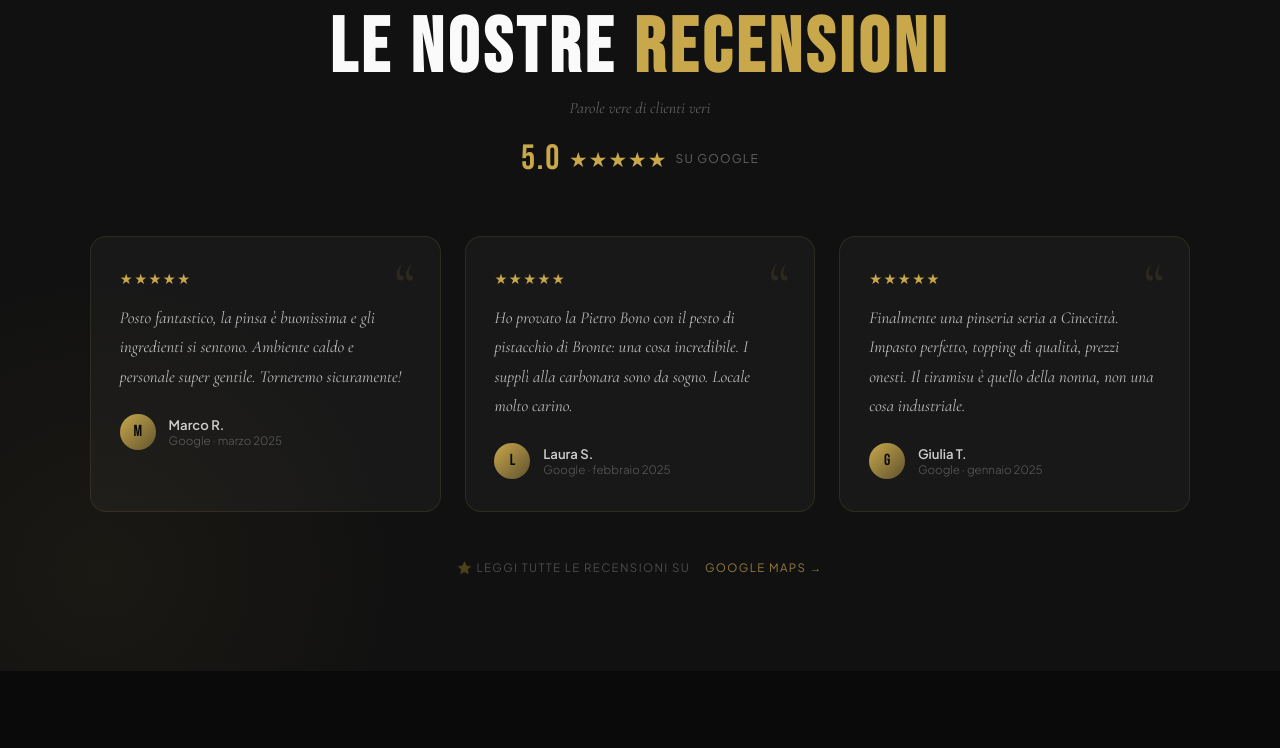
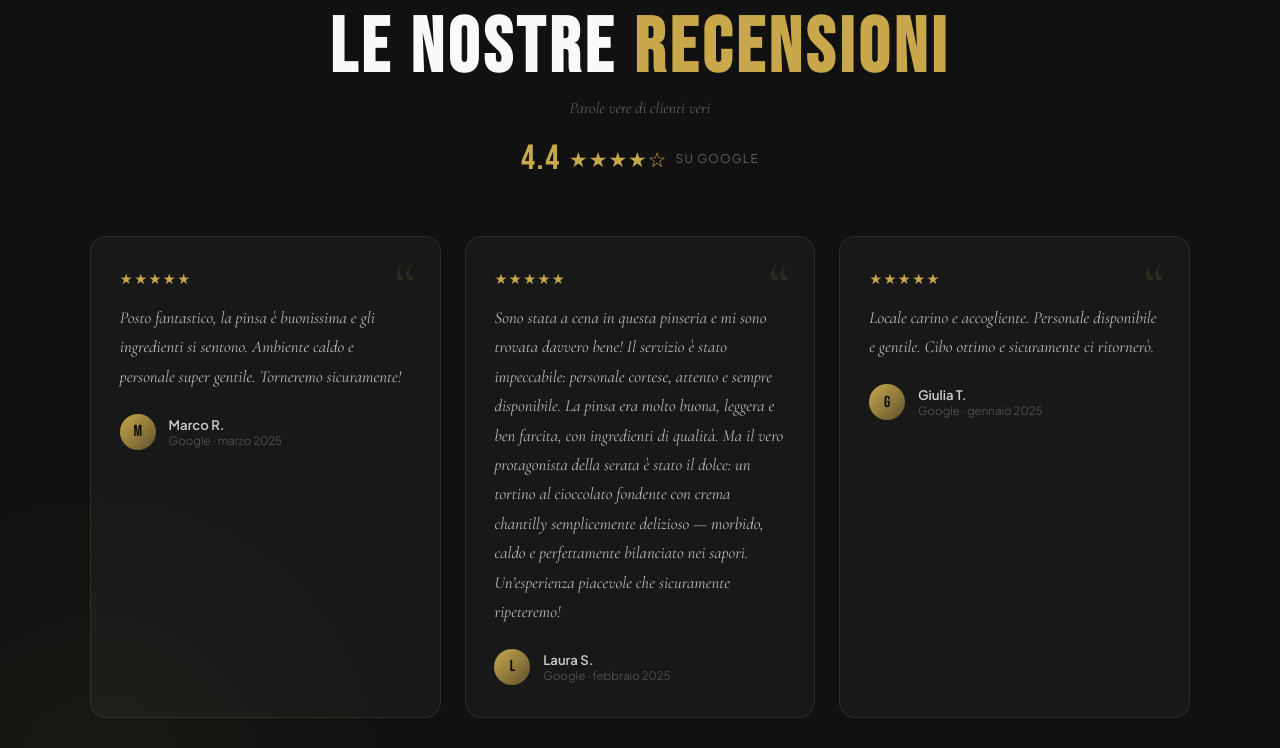
Before and after one commit to jajopelliccione-netizen/alchemico, a plain HTML site: page index.html in a window 1280 px wide. Shown: the part 4819-5567 px from the top of the page. Drawn offline with nearby package versions, Linux system fonts and the light colour scheme.

Commit message:
Update index.html

```diff
--- a/index.html
+++ b/index.html
@@ -502,8 +502,8 @@
       <h2 class="recensioni-title">LE NOSTRE <span>RECENSIONI</span></h2>
       <p class="recensioni-subtitle">Parole vere di clienti veri</p>
       <div class="stars-global">
-        <span class="rating-num">5.0</span>
-        <span class="stars">★★★★★</span>
+        <span class="rating-num">4.4</span>
+        <span class="stars">★★★★☆</span>
         <span class="rating-label">su Google</span>
       </div>
     </div>
@@ -525,7 +525,8 @@
       <!-- RECENSIONE 2 -->
       <div class="review-card">
         <div class="review-stars">★★★★★</div>
-        <p class="review-text">Ho provato la Pietro Bono con il pesto di pistacchio di Bronte: una cosa incredibile. I supplì alla carbonara sono da sogno. Locale molto carino.</p>
+        <p class="review-text">Sono stata a cena in questa pinseria e mi sono trovata davvero bene! Il servizio è stato impeccabile: personale cortese, attento e sempre disponibile. La pinsa era molto buona, leggera e ben farcita, con ingredienti di qualità. Ma il vero protagonista della serata è stato il dolce: un tortino al cioccolato fondente con crema chantilly semplicemente delizioso — morbido, caldo e perfettamente bilanciato nei sapori.
+Un’esperienza piacevole che sicuramente ripeteremo!</p>
         <div class="review-author">
           <div class="review-avatar">L</div>
           <div>
@@ -538,7 +539,7 @@
       <!-- RECENSIONE 3 -->
       <div class="review-card">
         <div class="review-stars">★★★★★</div>
-        <p class="review-text">Finalmente una pinseria seria a Cinecittà. Impasto perfetto, topping di qualità, prezzi onesti. Il tiramisu è quello della nonna, non una cosa industriale.</p>
+        <p class="review-text">Locale carino e accogliente. Personale disponibile e gentile. Cibo ottimo e sicuramente ci ritornerò.</p>
         <div class="review-author">
           <div class="review-avatar">G</div>
           <div>
```
